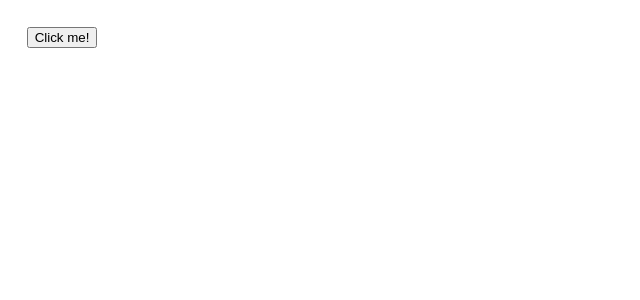
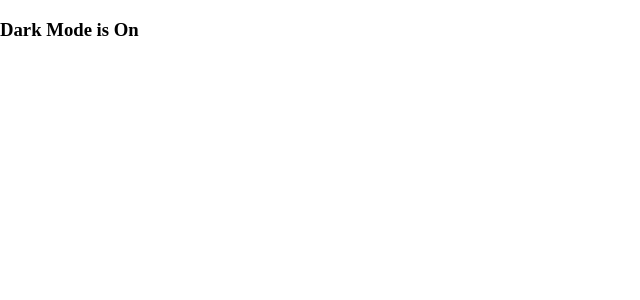
Before and after one commit to Daniel-Williams-ux/React_by_meta, a React (Vite) app: page / in a window 1280 px wide. Shown: the top 300 px of the page, without its empty margins (0-640 px from the left). Built offline with nearby package versions, Linux system fonts and the light colour scheme.

Commit message:
User events

```diff
--- a/src/App.jsx
+++ b/src/App.jsx
@@ -1,10 +1,10 @@
-import Btn from './components/Btn';
+import ModeToggler from './components/ModeToggler';
 import './App.css'
 
 export default function App() {
   return (
     <div>
-      <Btn />
+      <ModeToggler />
     </div>
   )
 }
--- a/src/components/Btn.jsx
+++ /dev/null
@@ -1,8 +0,0 @@
-function Btn() {
- const clickHandler = () => console.log('clicked')
- return (
-  <button onClick={clickHandler}>Click me!</button>
- );
-};
-
-export default Btn;
--- /dev/null
+++ b/src/components/ModeToggler.jsx
@@ -0,0 +1,14 @@
+function Btn(props) {
+ const darkMode = true;
+ const darkModeOn = <h3>Dark Mode is On</h3>;
+ const lightModeOn = <h3>Light Mode is On</h3>;
+
+
+ return (
+  <div>
+    {darkMode ? darkModeOn : lightModeOn}
+  </div>
+ );
+};
+
+export default Btn;
```
